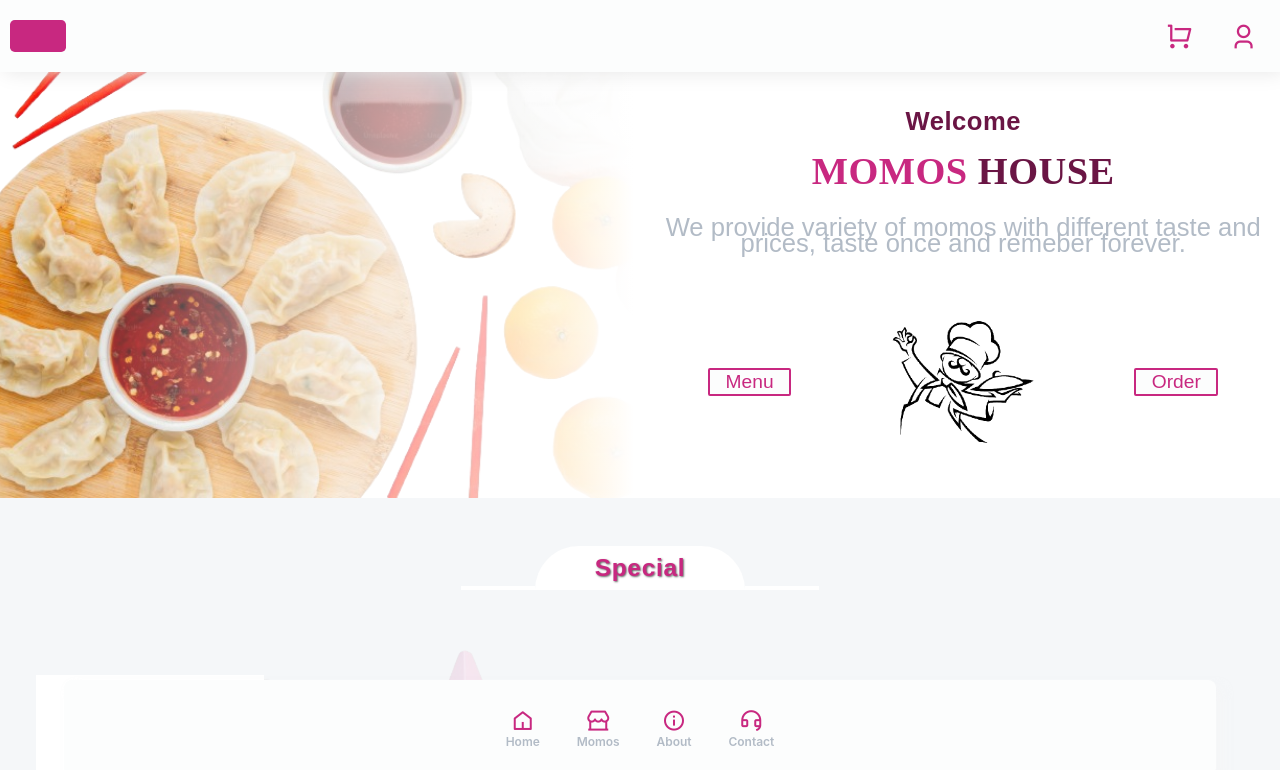
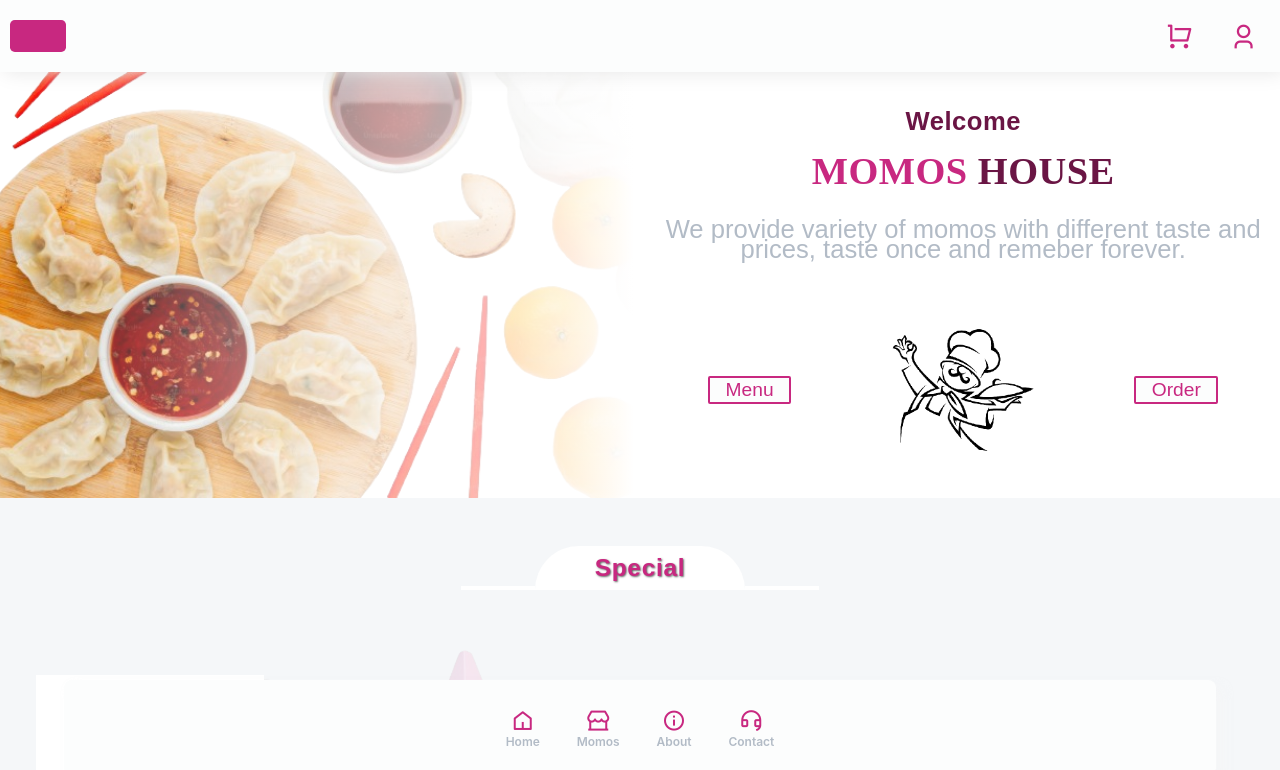
Before and after one commit to pratapbairagi/momostore, a React (Create React App) app in the folder momo_website/: page / in a window 1280 px wide. Shown: the top 770 px of the page. Built offline with nearby package versions, Linux system fonts and the light colour scheme; a web font is replaced by a local one.

Commit message:
changed css px/rem to vw

```diff
--- a/momo_website/src/App.css
+++ b/momo_website/src/App.css
@@ -325,7 +325,7 @@ body {
   /* font-size: 18px; */
   font-size: 4.5vw !important;
   margin-top: 4vw;
-  line-height: 2vh;
+  line-height: 2.5vh;
 }
 
 .buttons_section {
```
